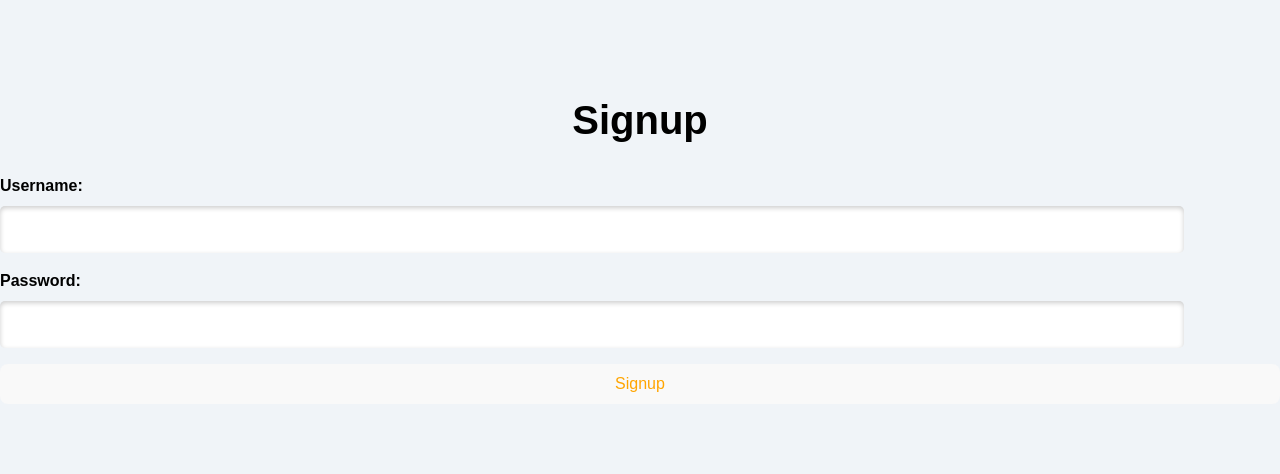
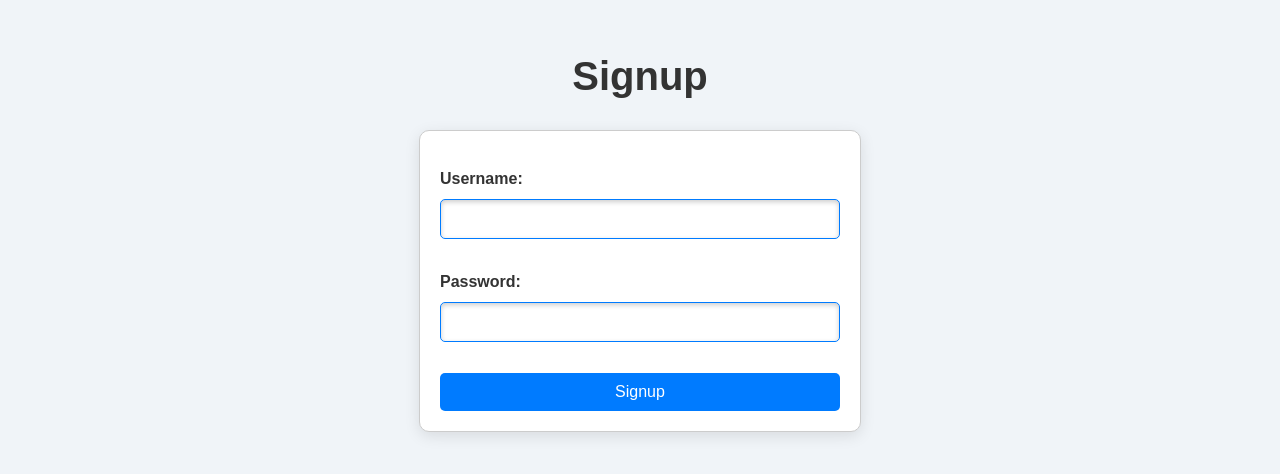
Before and after one commit to ujjwalsri1/secure_face, a React (Vite) app: page / in a window 1280 px wide. Shown: the part 160-634 px from the top of the page. Built offline with nearby package versions, Linux system fonts and the light colour scheme.

Commit message:
Update Signup.jsx

```diff
--- a/src/Signup.jsx
+++ b/src/Signup.jsx
@@ -33,17 +33,80 @@ const Signup = () => {
         }
     };
 
+    // Inline styles
+    const containerStyle = {
+        display: 'flex',
+        flexDirection: 'column',
+        alignItems: 'center',
+        justifyContent: 'center',
+        height: '100vh',
+        backgroundColor: '#f0f4f8', // Light background
+        color: '#333', // Darker text for better readability
+    };
+
+    const formStyle = {
+        backgroundColor: '#fff', // White background for the form
+        border: '1px solid #ccc', // Light gray border
+        borderRadius: '10px', // Rounded corners
+        padding: '20px', // Padding around form elements
+        boxShadow: '0 4px 15px rgba(0, 0, 0, 0.1)', // Subtle shadow for depth
+        maxWidth: '400px', // Maximum width of the form
+        width: '90%', // Responsive width
+    };
+
+    const inputStyle = {
+        marginBottom: '15px', // Space between inputs
+        padding: '10px', // Inner padding
+        border: '1px solid #007bff', // Blue border
+        borderRadius: '5px', // Rounded corners
+        width: '100%', // Full width for inputs
+        fontSize: '16px', // Font size
+        boxSizing: 'border-box', // Include padding in width
+    };
+
+    const buttonStyle = {
+        backgroundColor: '#007bff', // Blue background for button
+        color: 'white', // White text
+        padding: '10px', // Padding
+        border: 'none', // No border
+        borderRadius: '5px', // Rounded corners
+        cursor: 'pointer', // Pointer cursor on hover
+        fontSize: '16px', // Font size
+        transition: 'background-color 0.3s', // Smooth transition
+    };
+
+    const buttonHoverStyle = {
+        backgroundColor: '#0056b3', // Darker blue on hover
+    };
+
     return (
-    <div>
+        <div style={containerStyle}>
             <h2>Signup</h2>
-      <form onSubmit={handleSignup}>
-        <label>Username: </label>
-        <input type="text" value={username} onChange={(e) => setUsername(e.target.value)} required />
-        <br />
-        <label>Password: </label>
-        <input type="password" value={password} onChange={(e) => setPassword(e.target.value)} required />
-        <br />
-        <button type="submit">Signup</button>
+            <form onSubmit={handleSignup} style={formStyle}>
+                <label style={{ fontWeight: 'bold' }}>Username: </label>
+                <input
+                    type="text"
+                    value={username}
+                    onChange={(e) => setUsername(e.target.value)}
+                    required
+                    style={inputStyle}
+                />
+                <label style={{ fontWeight: 'bold' }}>Password: </label>
+                <input
+                    type="password"
+                    value={password}
+                    onChange={(e) => setPassword(e.target.value)}
+                    required
+                    style={inputStyle}
+                />
+                <button
+                    type="submit"
+                    style={buttonStyle}
+                    onMouseOver={(e) => e.currentTarget.style.backgroundColor = buttonHoverStyle.backgroundColor}
+                    onMouseOut={(e) => e.currentTarget.style.backgroundColor = buttonStyle.backgroundColor}
+                >
+                    Signup
+                </button>
             </form>
             <p>{message}</p>
         </div>
```
Lines whose indentation alone changed are shown as unchanged.
